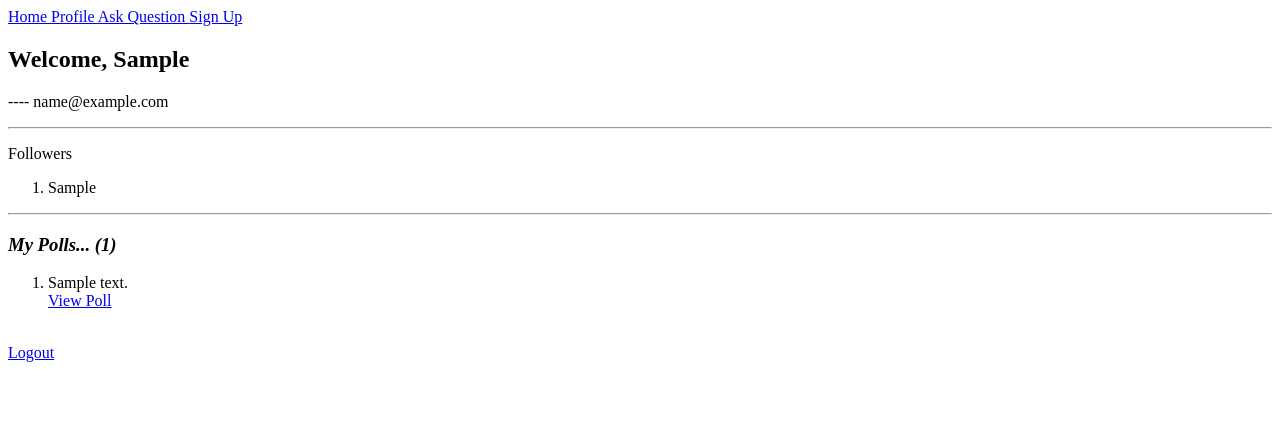
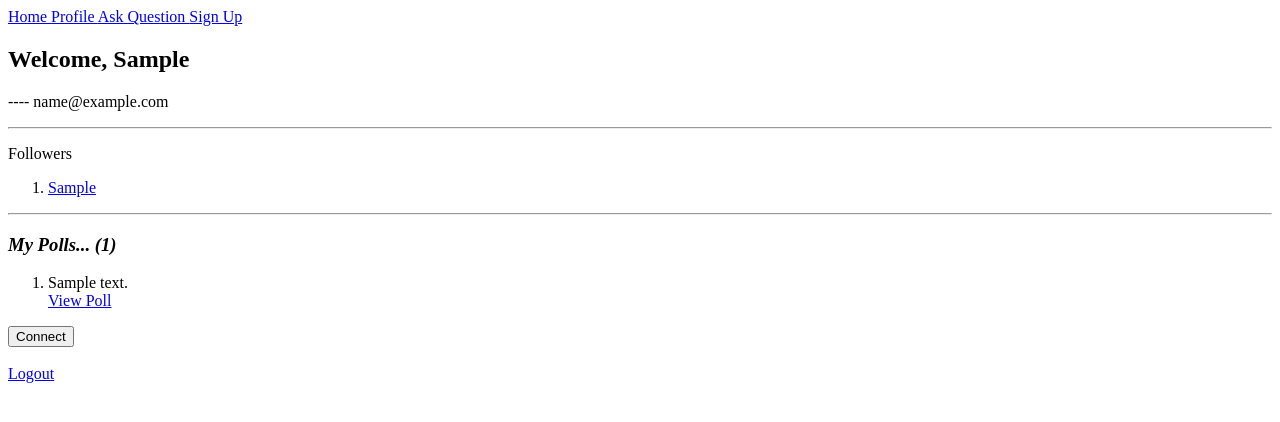
Before and after one commit to olaniyigeorge/Poll-y, a Django app: a page that uses users/templates/users/user.html in a window 1280 px wide. Shown: the top 422 px of the page. Run offline with Django 3.2, Linux system fonts and the light colour scheme; tables that the repository leaves empty hold one stand-in row (values such as "Sample post").

Commit message:
Users only see the connect button on other user's profile page

```diff
--- a/users/templates/users/user.html
+++ b/users/templates/users/user.html
@@ -17,7 +17,7 @@
     <ol>
         {% for follower in followers %}
 
-            <li> {{follower}} </li>
+            <li> <a href="{% url 'users:profile' follower %}"> {{follower}} </a> </li>
 
             {% empty %}
                 <i> You don't have any followers</i>
@@ -40,7 +40,12 @@
     {% endfor %}
     </ol>
 
-
+    {% if request.user != user %}
+        <form action="{% url 'users:connect' user.id  %}" method="post">
+            {% csrf_token %}
+            <input type="submit" name="connect" value="Connect">
+        </form>
+    {% endif %}
 
     <br>
     <a href="{% url 'users:logout' %}"> Logout </a>
```
